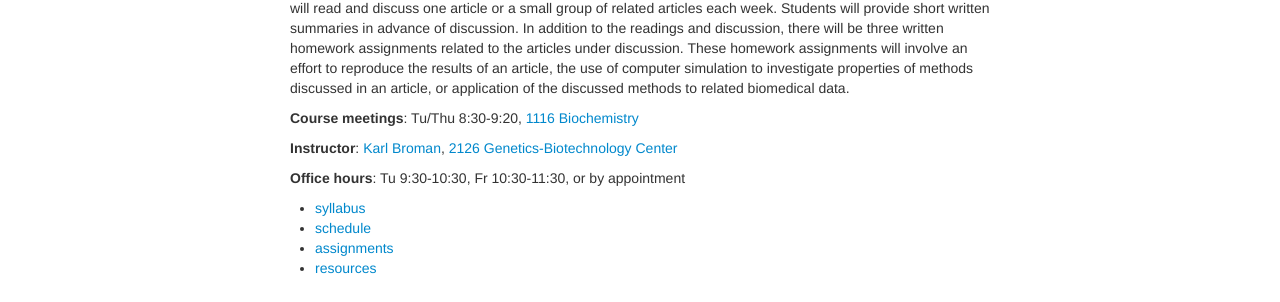
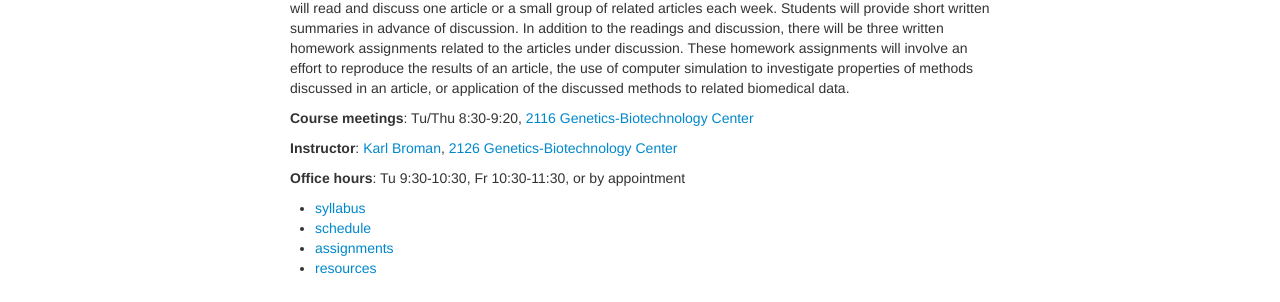
Before and after one commit to kbroman/BMI882_spring2023, a Jekyll site: the page built from index.md, in a window 1280 px wide. Shown: the part 234-536 px from the top of the page. Built offline with Jekyll 4.4.1, drawn with Linux system fonts in a browser that asks for light colours.

Commit message:
Move meeting room to 2116 Biotech

```diff
--- a/index.md
+++ b/index.md
@@ -21,7 +21,7 @@ of computer simulation to investigate properties of methods discussed
 in an article, or application of the discussed methods to related
 biomedical data.
 
-**Course meetings**: Tu/Thu 8:30-9:20, [1116 Biochemistry](https://map.wisc.edu/s/3cqqjqss)
+**Course meetings**: Tu/Thu 8:30-9:20, [2116 Genetics-Biotechnology Center](https://map.wisc.edu/s/2tie3nen)
 
 **Instructor**: [Karl Broman](https://kbroman.org),
 [2126 Genetics-Biotechnology Center](https://map.wisc.edu/s/2tie3nen)
```
Also changed, not shown: syllabus.md (+1 -1 lines).
